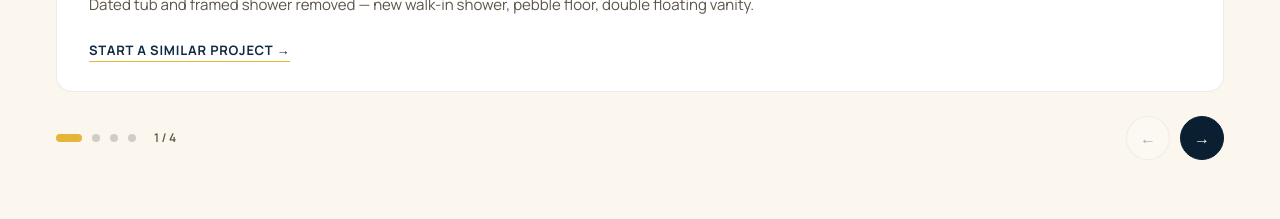
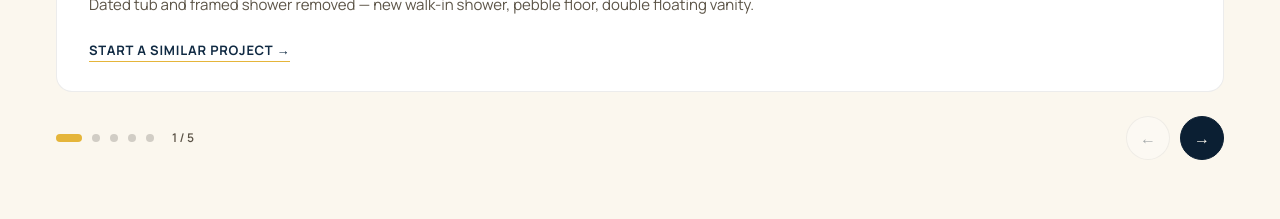
Before and after one commit to Stonebritegroup2023/Stonebritesite, a Next.js app: page / in a window 1280 px wide. Shown: the part 5040-5259 px from the top of the page. Built offline with nearby package versions, Linux system fonts and the light colour scheme; no server answers.

Commit message:
Featured Projects: add Davis bathroom remodel before/after (5th project)

```diff
--- a/src/components/sections/FeaturedRemodels.tsx
+++ b/src/components/sections/FeaturedRemodels.tsx
@@ -45,6 +45,16 @@ const PROJECTS = [
     after: "/photos/tub-to-shower-conversion-sacramento-after.jpg",
     beforeAlt: "Tub-to-shower conversion in Sacramento before — old alcove bathtub with white square tile surround",
     afterAlt: "Tub-to-shower conversion in Sacramento after — walk-in shower with marble hex floor and black sliding glass door",
+  },
+  {
+    title: "Bathroom Remodel",
+    city: "Davis",
+    type: "Bathroom",
+    scope: "Dated framed corner shower and oak vanity replaced — frameless glass shower with pebble floor, new tile walls, oak shaker vanity, and wood-look tile flooring.",
+    before: "/photos/bathroom-remodel-davis-before.jpg",
+    after: "/photos/bathroom-remodel-davis-after.jpg",
+    beforeAlt: "Bathroom remodeling in Davis before — dated framed corner shower with frosted glass and oak vanity",
+    afterAlt: "Bathroom remodeling in Davis after — frameless glass corner shower with pebble floor, black fixtures, and oak shaker vanity",
   },
 ];
 
```
Also changed, not shown: public/photos/bathroom-remodel-davis-after.jpg (added), public/photos/bathroom-remodel-davis-before.jpg (added).
